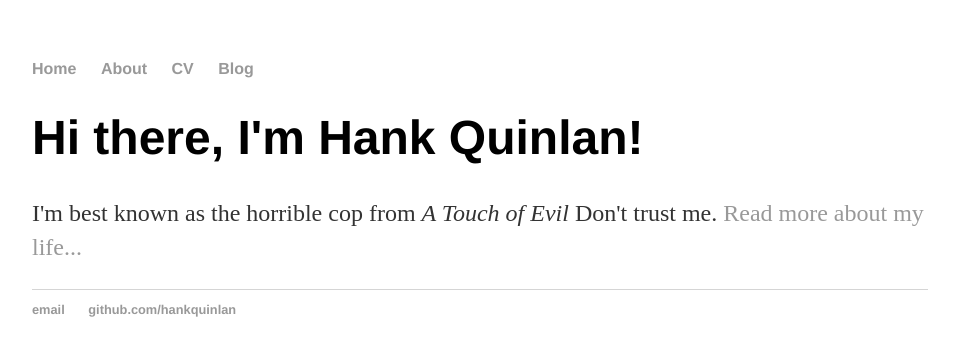
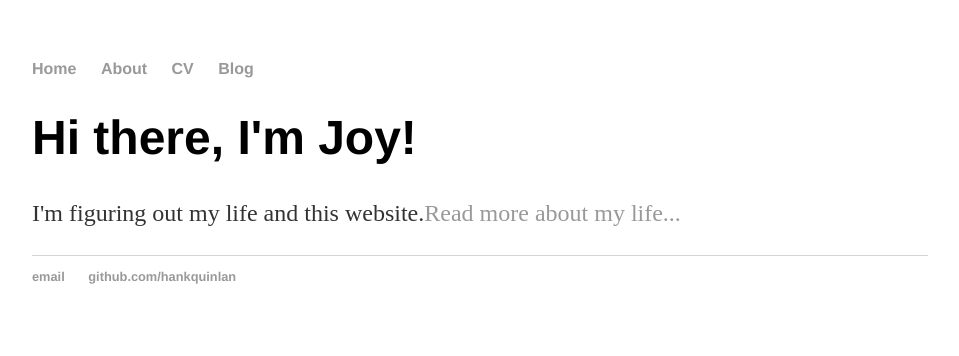
Before and after one commit to jcc217/jcc217.github.io, a plain HTML site: page index.html in a window 1280 px wide. Shown: the whole page, without its empty margins (160-1119 px from the left). Drawn offline with Linux system fonts and the light colour scheme.

Commit message:
Update index.html

```diff
--- a/index.html
+++ b/index.html
@@ -1,7 +1,7 @@
 <!DOCTYPE html>
 <html>
 	<head>
-		<title>Hank Quinlan, Horrible Cop</title>
+		<title>Joy's Corner of the Internet</title>
 		<!-- link to main stylesheet -->
 		<link rel="stylesheet" type="text/css" href="/css/main.css">
 	</head>
@@ -17,8 +17,8 @@
 		</nav>
 		<div class="container">
     		<div class="blurb">
-        		<h1>Hi there, I'm Hank Quinlan!</h1>
-				<p>I'm best known as the horrible cop from <em>A Touch of Evil</em> Don't trust me. <a href="/about">Read more about my life...</a></p>
+        		<h1>Hi there, I'm Joy!</h1>
+				<p>I'm figuring out my life and this website.<a href="/about">Read more about my life...</a></p>
     		</div><!-- /.blurb -->
 		</div><!-- /.container -->
 		<footer>
```
